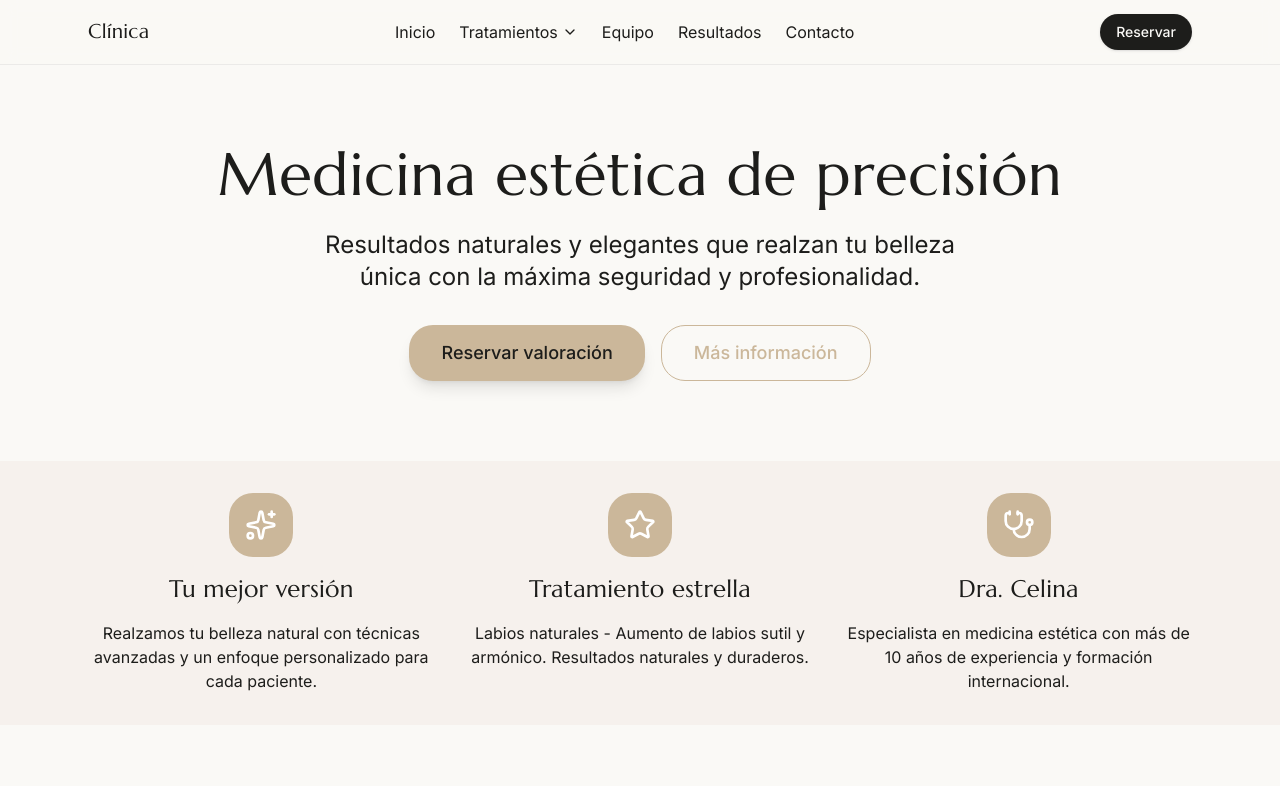
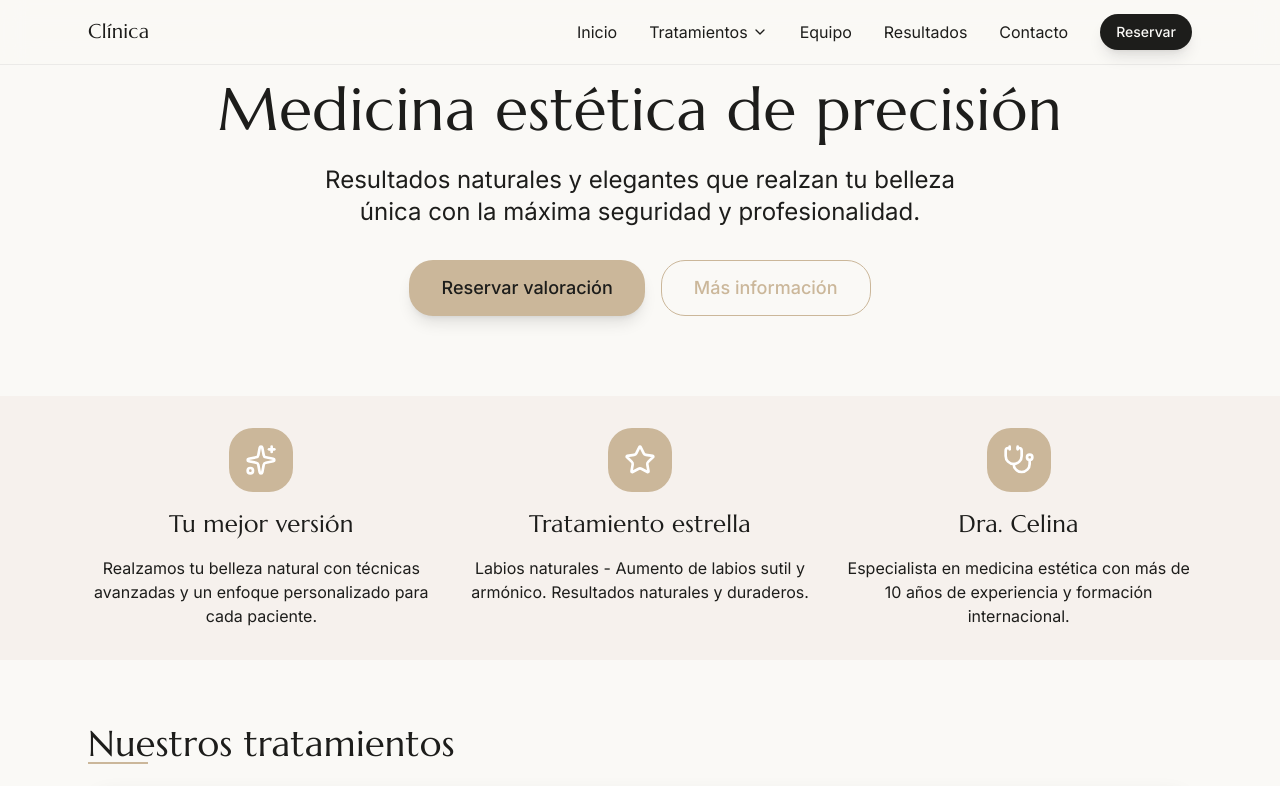
Before and after one commit to Cypher-Kami/vimass-clinic, a Next.js app: page / in a window 1280 px wide. Shown: the top 786 px of the page. Built offline with nearby package versions, Linux system fonts and the light colour scheme.

Commit message:
new hover in menu

```diff
--- a/src/components/layout/main-nav.tsx
+++ b/src/components/layout/main-nav.tsx
@@ -1,62 +1,51 @@
 "use client"
+
 import Link from "next/link"
+import { useState } from "react"
 import { Button } from "@/components/ui/button"
 import { Sheet, SheetContent, SheetTrigger } from "@/components/ui/sheet"
-import { Menu, ChevronDown } from "lucide-react"
-import { useState, useRef, useCallback } from "react"
-
-const links = [
-  { href: "/", label: "Inicio" },
-  { href: "/equipo", label: "Equipo" },
-  { href: "/resultados", label: "Resultados" },
-  { href: "/contacto", label: "Contacto" },
-]
+import { ChevronDown, Menu } from "lucide-react"
 
 const treatmentLinks = [
-  { href: "/tratamientos", label: "Todos los tratamientos" },
-  { href: "/tratamientos/labios", label: "Labios" },
-  { href: "/tratamientos/toxina-botulinica", label: "Toxina Botulínica" },
-  { href: "/tratamientos/acido-hialuronico", label: "Ácido Hialurónico" },
+  { href: "/tratamientos/botox", label: "Botox" },
+  { href: "/tratamientos/fillers", label: "Rellenos Dérmicos" },
+  { href: "/tratamientos/hilos", label: "Hilos Tensores" },
+  { href: "/tratamientos/laser", label: "Tratamientos Láser" },
+  { href: "/tratamientos/peeling", label: "Peeling Químico" },
+  { href: "/tratamientos/plasma", label: "Plasma Rico en Plaquetas" },
 ]
 
 export function MainNav() {
   const [dropdownOpen, setDropdownOpen] = useState(false)
-  const timeoutRef = useRef<NodeJS.Timeout | null>(null)
-
-  const handleMouseEnter = useCallback(() => {
-    if (timeoutRef.current) {
-      clearTimeout(timeoutRef.current)
-    }
-    setDropdownOpen(true)
-  }, [])
-
-  const handleMouseLeave = useCallback(() => {
-    timeoutRef.current = setTimeout(() => {
-      setDropdownOpen(false)
-    }, 150) // 150ms delay antes de cerrar
-  }, [])
 
   return (
-    <header className="sticky top-0 z-50 bg-background/80 backdrop-blur border-b border-border">
-      <div className="container h-16 flex items-center justify-between">
-        <Link href="/" className="font-title text-xl text-foreground">Clínica</Link>
+    <nav className="fixed top-0 w-full bg-background/80 backdrop-blur-md z-50 border-b border-border">
+      <div className="container flex h-16 items-center justify-between">
+        {/* Logo */}
+        <Link href="/" className="font-title text-xl text-foreground hover:text-accent transition-all duration-300 transform hover:scale-105">
+          Clínica
+        </Link>
 
         {/* Desktop Navigation */}
-        <nav className="hidden md:flex gap-6 items-center">
-          <Link href="/" className="text-foreground hover:opacity-80 transition-opacity">Inicio</Link>
+        <div className="hidden md:flex items-center gap-8">
+          <Link href="/" className="relative text-foreground hover:text-accent transition-all duration-300 group">
+            <span>Inicio</span>
+            <span className="absolute -bottom-1 left-0 w-0 h-0.5 bg-accent transition-all duration-300 group-hover:w-full"></span>
+          </Link>
 
-          {/* Dropdown de Tratamientos con hover mejorado */}
+          {/* Dropdown Tratamientos */}
           <div
             className="relative"
-            onMouseEnter={handleMouseEnter}
-            onMouseLeave={handleMouseLeave}
+            onMouseEnter={() => setDropdownOpen(true)}
+            onMouseLeave={() => setDropdownOpen(false)}
           >
             <Link
               href="/tratamientos"
-              className="flex items-center gap-1 text-foreground hover:opacity-80 transition-opacity py-2"
+              className="flex items-center gap-1 text-foreground hover:text-accent transition-all duration-300 group relative"
             >
-              Tratamientos
-              <ChevronDown className={`h-4 w-4 transition-transform duration-200 ${dropdownOpen ? 'rotate-180' : ''}`} />
+              <span>Tratamientos</span>
+              <span className="absolute -bottom-1 left-0 w-0 h-0.5 bg-accent transition-all duration-300 group-hover:w-full"></span>
+              <ChevronDown className={`h-4 w-4 transition-all duration-200 ${dropdownOpen ? 'rotate-180 text-accent' : ''}`} />
             </Link>
 
             {dropdownOpen && (
@@ -66,7 +55,7 @@ export function MainNav() {
                     <Link
                       key={link.href}
                       href={link.href}
-                      className="block px-4 py-3 text-sm text-foreground hover:bg-accent/10 transition-colors"
+                      className="block px-4 py-3 text-sm text-foreground hover:text-accent transition-all duration-200 rounded-lg"
                     >
                       {link.label}
                     </Link>
@@ -76,29 +65,35 @@ export function MainNav() {
             )}
           </div>
 
-          <Link href="/equipo" className="text-foreground hover:opacity-80 transition-opacity">Equipo</Link>
-          <Link href="/resultados" className="text-foreground hover:opacity-80 transition-opacity">Resultados</Link>
-          <Link href="/contacto" className="text-foreground hover:opacity-80 transition-opacity">Contacto</Link>
-        </nav>
+          <Link href="/equipo" className="relative text-foreground hover:text-accent transition-all duration-300 group">
+            <span>Equipo</span>
+            <span className="absolute -bottom-1 left-0 w-0 h-0.5 bg-accent transition-all duration-300 group-hover:w-full"></span>
+          </Link>
+          <Link href="/resultados" className="relative text-foreground hover:text-accent transition-all duration-300 group">
+            <span>Resultados</span>
+            <span className="absolute -bottom-1 left-0 w-0 h-0.5 bg-accent transition-all duration-300 group-hover:w-full"></span>
+          </Link>
+          <Link href="/contacto" className="relative text-foreground hover:text-accent transition-all duration-300 group">
+            <span>Contacto</span>
+            <span className="absolute -bottom-1 left-0 w-0 h-0.5 bg-accent transition-all duration-300 group-hover:w-full"></span>
+          </Link>
 
-        {/* Desktop CTA Button */}
-        <div className="hidden md:block">
-          <Button asChild className="rounded-2xl bg-foreground text-background hover:opacity-90 transition-opacity">
+          <Button asChild className="rounded-2xl bg-foreground text-background hover:bg-accent hover:scale-105 transition-all duration-300 shadow-lg hover:shadow-xl">
             <Link href="/contacto">Reservar</Link>
           </Button>
         </div>
 
-        {/* Mobile Menu */}
+        {/* Mobile Navigation */}
         <div className="md:hidden">
           <Sheet>
             <SheetTrigger asChild>
-              <Button variant="outline" className="rounded-xl">
+              <Button variant="outline" className="rounded-xl hover:border-accent hover:text-accent transition-all duration-300">
                 <Menu className="h-4 w-4" />
               </Button>
             </SheetTrigger>
             <SheetContent side="right" className="w-72">
               <div className="flex flex-col gap-4 mt-8">
-                <Link href="/" className="text-foreground hover:opacity-80 transition-opacity">
+                <Link href="/" className="text-foreground hover:text-accent transition-all duration-300 py-2">
                   Inicio
                 </Link>
 
@@ -110,7 +105,7 @@ export function MainNav() {
                       <Link
                         key={link.href}
                         href={link.href}
-                        className="block text-sm text-muted-foreground hover:text-foreground transition-colors"
+                        className="block text-sm text-muted-foreground hover:text-accent transition-all duration-300 py-1"
                       >
                         {link.label}
                       </Link>
@@ -118,17 +113,17 @@ export function MainNav() {
                   </div>
                 </div>
 
-                <Link href="/equipo" className="text-foreground hover:opacity-80 transition-opacity">
+                <Link href="/equipo" className="text-foreground hover:text-accent transition-all duration-300 py-2">
                   Equipo
                 </Link>
-                <Link href="/resultados" className="text-foreground hover:opacity-80 transition-opacity">
+                <Link href="/resultados" className="text-foreground hover:text-accent transition-all duration-300 py-2">
                   Resultados
                 </Link>
-                <Link href="/contacto" className="text-foreground hover:opacity-80 transition-opacity">
+                <Link href="/contacto" className="text-foreground hover:text-accent transition-all duration-300 py-2">
                   Contacto
                 </Link>
 
-                <Button asChild className="rounded-2xl mt-2">
+                <Button asChild className="rounded-2xl mt-2 bg-foreground text-background hover:bg-accent transition-all duration-300">
                   <Link href="/contacto">Reservar</Link>
                 </Button>
               </div>
@@ -136,6 +131,6 @@ export function MainNav() {
           </Sheet>
         </div>
       </div>
-    </header>
+    </nav>
   )
 }
```
